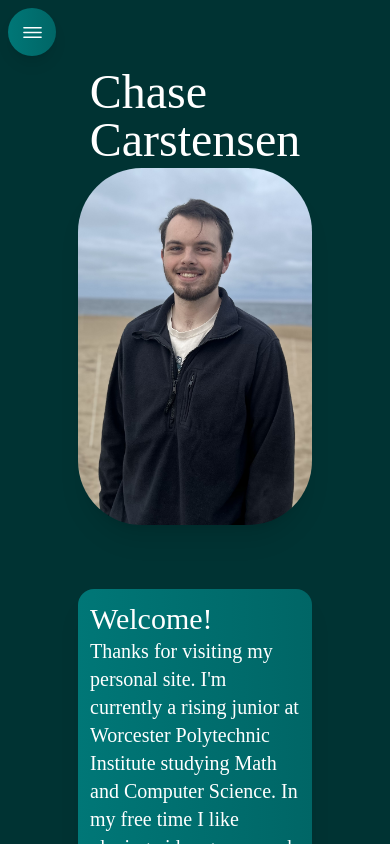
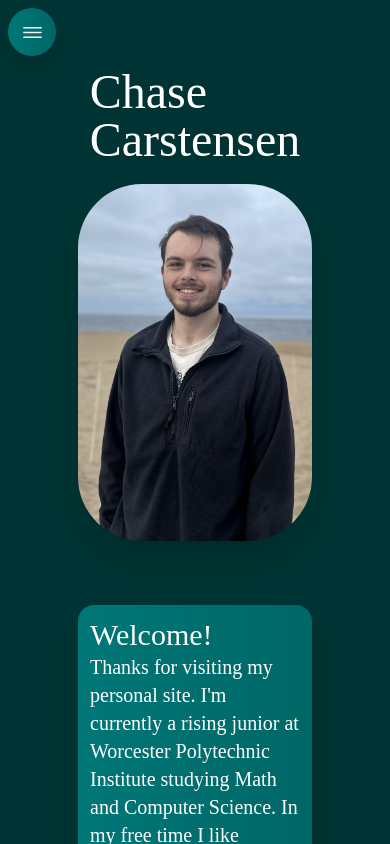
Before and after one commit to chase12803/chase12803.github.io, a React (Vite) app: page /home in a window 390 px wide. Built offline with nearby package versions, Linux system fonts and the light colour scheme; a web font is replaced by a local one.

Commit message:
Fixed margins and spacing on image

```diff
--- a/pages/home.jsx
+++ b/pages/home.jsx
@@ -12,7 +12,7 @@ const Home = () => (
       <Name />
       <Picture />
     </div>
-    <div className="home-section mb-20 h-[22rem] justify-center space-y-10">
+    <div className="home-section mb-20 h-min justify-center space-y-10">
       <TextPanel
         title="Welcome!"
         text={
--- a/src/components/Picture.jsx
+++ b/src/components/Picture.jsx
@@ -4,7 +4,7 @@ import image from "../assets/me.jpg";
 // Just a picture of me
 const Picture = (path) => (
     // Here the width really determines the size of the image, image will scale to fit the parent div
-    <div className="h-auto w-96 max-w-[60%]">
+    <div className="h-auto w-96 max-w-[60%] mt-4 sm:mt-0">
         <img className = "rounded-[4rem] object-fill shadow-xl" src={image} alt="Me at the beach"/>
     </div>
 );
```
